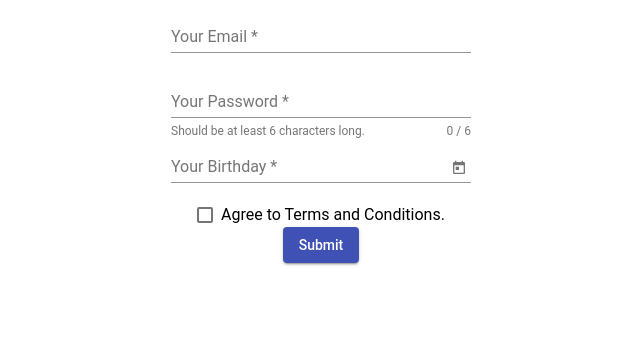
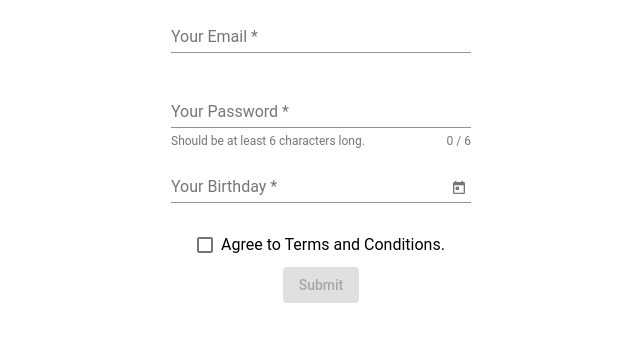
Before and after one commit to Elybourland/ang-mat-app, an Angular app in the folder fitness-tracker/: page /signup in a window 1280 px wide. Shown: the top 342 px of the page, without its empty margins (319-959 px from the left). Built offline with nearby package versions, Linux system fonts and the light colour scheme.

Commit message:
fxLayoutGap and [disabled] button if not valid

```diff
--- a/fitness-tracker/src/app/auth/signup/signup.component.html
+++ b/fitness-tracker/src/app/auth/signup/signup.component.html
@@ -1,5 +1,5 @@
 <section class="signup-form">
-    <form fxLayout="column" fxLayoutAlign="center center" #f="ngForm" (ngSubmit)="onSubmit(f)">
+    <form fxLayout="column" fxLayoutAlign="center center" #f="ngForm" (ngSubmit)="onSubmit(f)" fxLayoutGap="10px">
         <mat-form-field>
             <input
                 type="email"
@@ -38,6 +38,6 @@
             <mat-datepicker #picker></mat-datepicker>
         </mat-form-field>
         <mat-checkbox ngModel name="agree" required color="primary">Agree to Terms and Conditions.</mat-checkbox>
-        <button type="submit" mat-raised-button color="primary">Submit</button>
+        <button type="submit" mat-raised-button color="primary" [disabled]="f.invalid">Submit</button>
     </form>
 </section>
```
